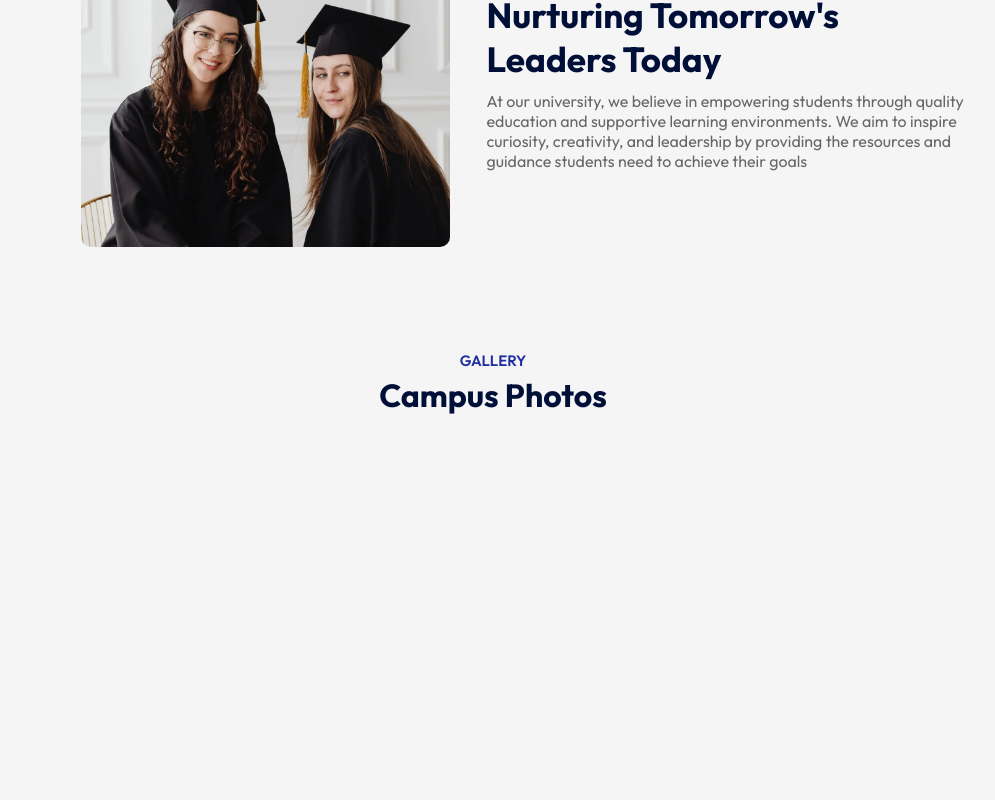
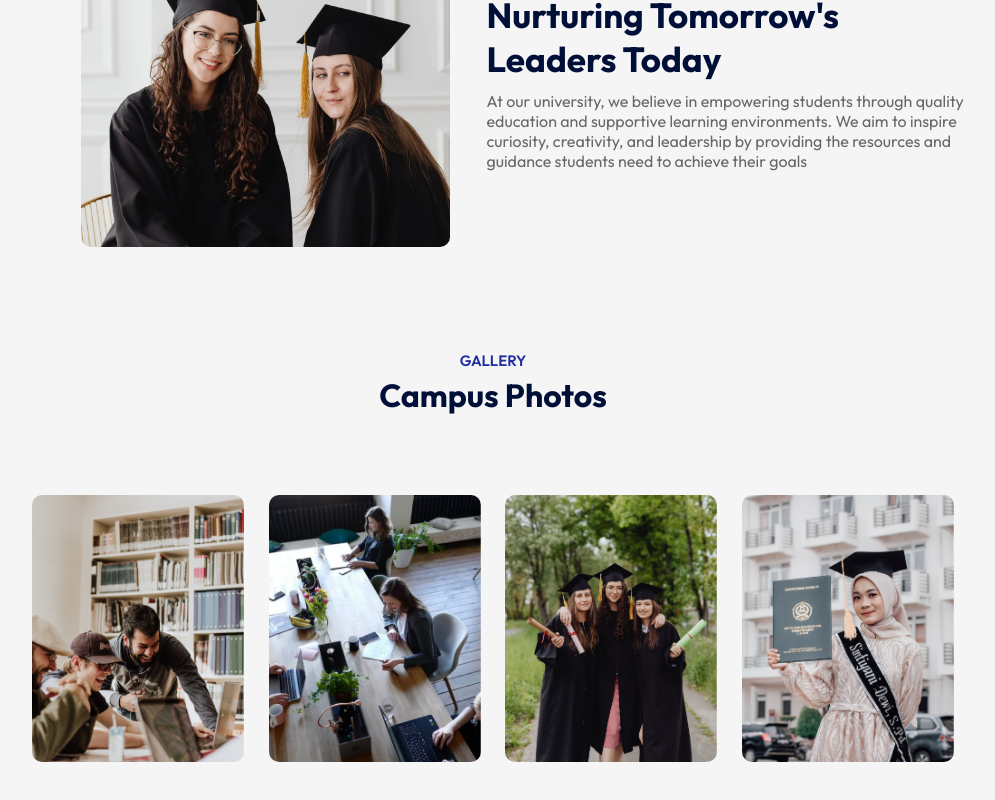
Before and after one commit to sewminiJayawardhana/EduCore, a React (Vite) app: page / in a window 1280 px wide. Shown: the part 1507-2307 px from the top of the page, without its empty margins (147-1142 px from the left). Before the commit the page ends 1952 px from the top, so only its background shows below. Built offline with nearby package versions, Linux system fonts and the light colour scheme.

Commit message:
Added Campus component to App.jsx

```diff
--- a/src/App.jsx
+++ b/src/App.jsx
@@ -4,6 +4,7 @@
 import Programs from './Components/Programs/Programs'
 import Title from './Components/Title/Title'
 import About from './Components/About/About'
+import Campus from './Components/Campus/Campus'
 
 const App = () => {
   return (
@@ -15,6 +16,7 @@
         <Programs/>
         <About/>
         <Title subTitle ='Gallery' title ='Campus Photos'/>
+        <Campus/>
       </div>
 
     </div>
--- /dev/null
+++ b/src/Components/Campus/Campus.css
@@ -0,0 +1,16 @@
+.campus{
+    margin: 80px auto;
+    width: 90%;
+    text-align: center;
+}
+
+.gallery{
+    display:flex;
+    align-items: center;
+    justify-content: space-between;
+    margin-bottom: 40px;
+}
+.gallery img{
+    width: 23%;
+    border-radius:10px;
+}
--- /dev/null
+++ b/src/Components/Campus/Campus.jsx
@@ -0,0 +1,21 @@
+import React from 'react'
+import './Campus.css'
+import gallery_1 from '../../assets/gallery-1.png'
+import gallery_2 from '../../assets/gallery-2.png'
+import gallery_3 from '../../assets/gallery-3.png'
+import gallery_4 from '../../assets/gallery-4.png'
+
+const Campus = () => {
+  return (
+    <div className='campus'>
+      <div className="gallery">
+        <img src= {gallery_1} alt="" />
+        <img src= {gallery_2} alt="" />
+        <img src= {gallery_3} alt="" />
+        <img src= {gallery_4} alt="" />
+      </div>
+    </div>
+  )
+}
+
+export default Campus
```
